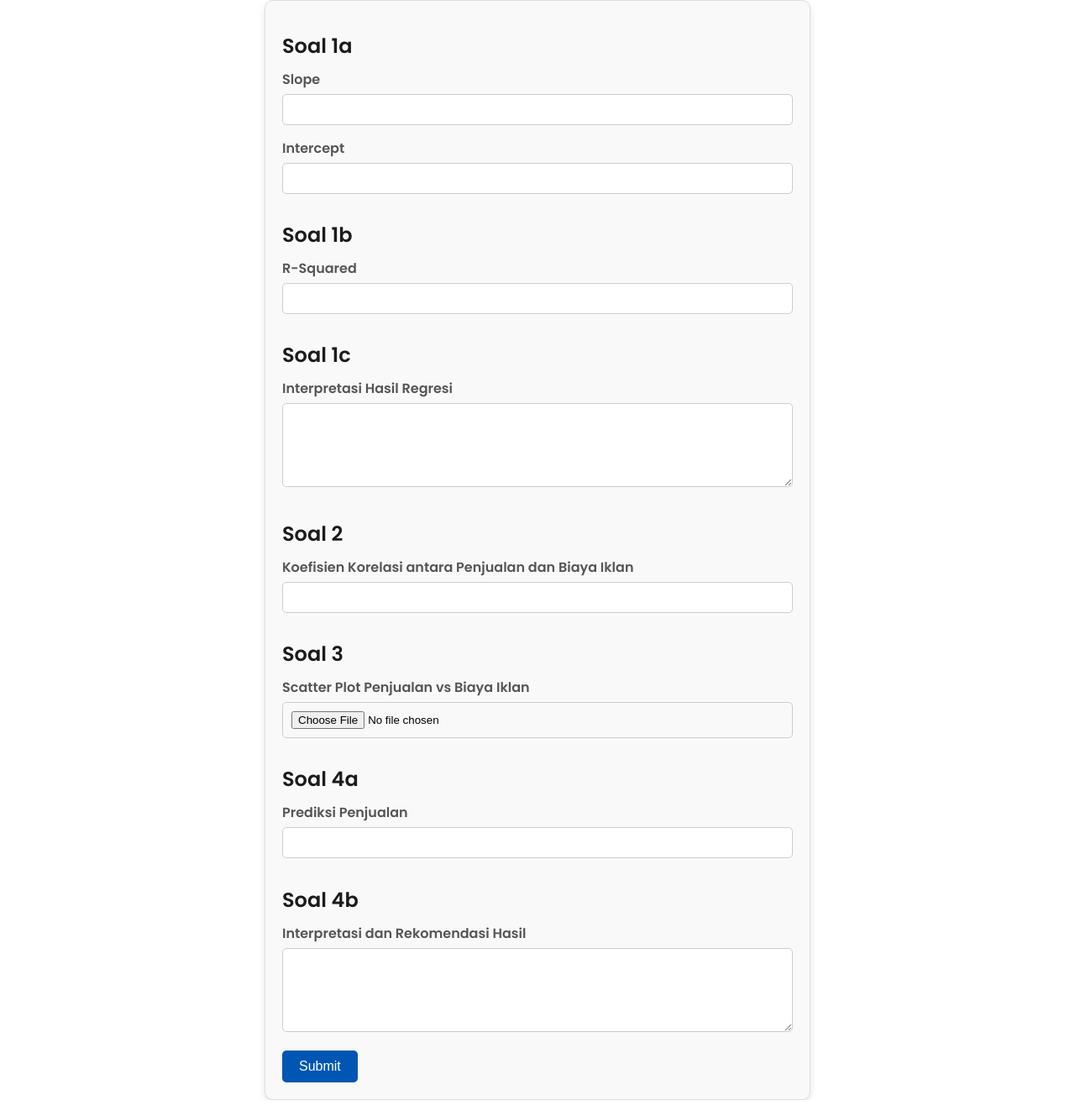
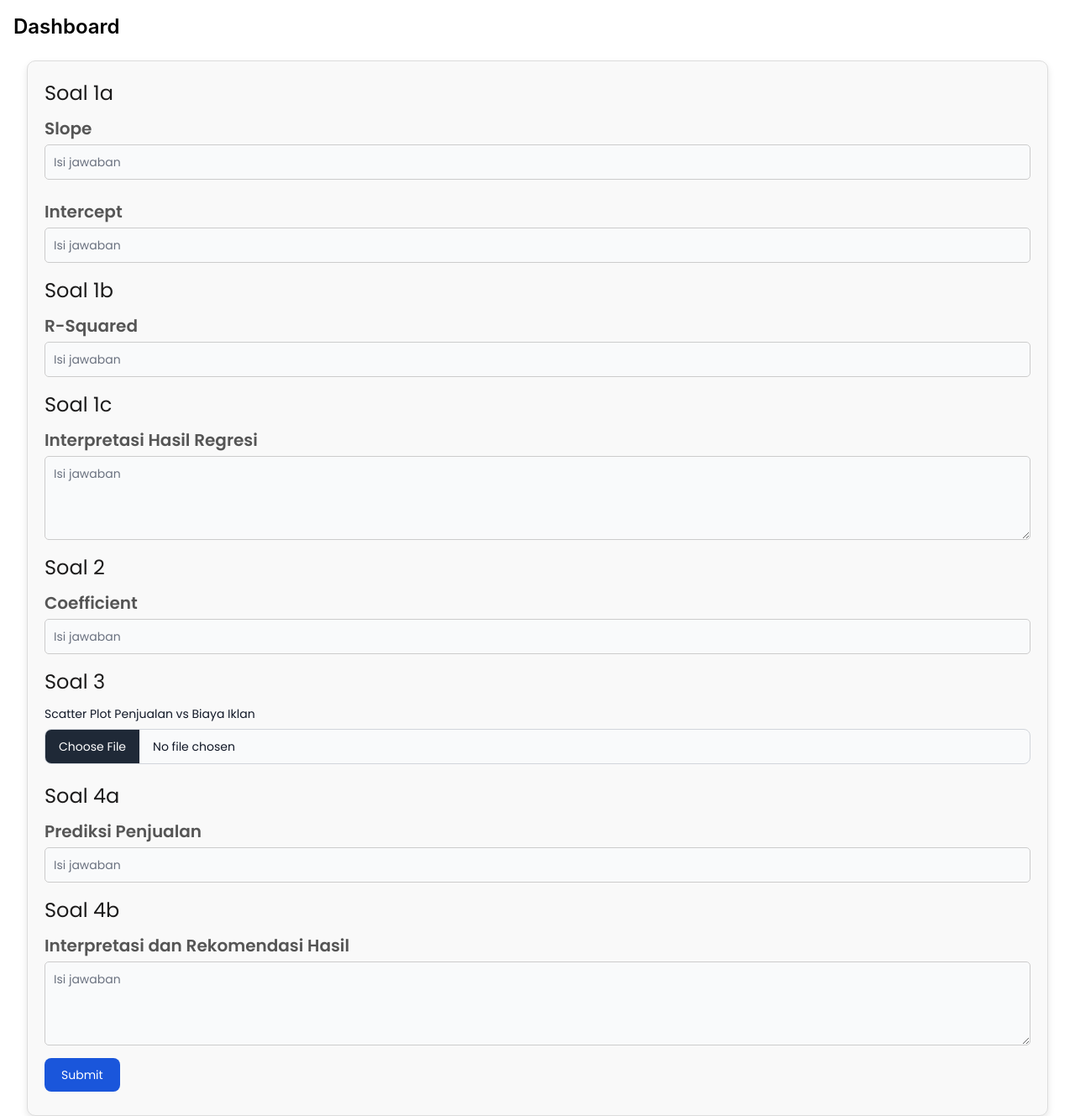
Before and after one commit to nabhylanr/frontend-bener, a React (Create React App) app in the folder frontend/client/: page / in a window 1280 px wide. Shown: the whole page at 84% size. Built offline with nearby package versions, Linux system fonts and the light colour scheme.

Commit message:
update tampilan

```diff
--- a/frontend/client/public/index.html
+++ b/frontend/client/public/index.html
@@ -10,6 +10,8 @@
       name="description"
       content="Web site created using create-react-app"
     />
+    <link href="https://cdn.jsdelivr.net/npm/flowbite@2.5.1/dist/flowbite.min.css" rel="stylesheet" />
+
     <link rel="apple-touch-icon" href="%PUBLIC_URL%/logo192.png" />
     <!--
       manifest.json provides metadata used when your web app is installed on a
@@ -27,7 +29,7 @@
     -->
     <title>React App</title>
   </head>
-  <body>
+  <body >
     <noscript>You need to enable JavaScript to run this app.</noscript>
     <div id="root"></div>
     <!--
@@ -40,5 +42,7 @@
       To begin the development, run `npm start` or `yarn start`.
       To create a production bundle, use `npm run build` or `yarn build`.
     -->
+    <script src="https://cdn.jsdelivr.net/npm/flowbite@2.5.1/dist/flowbite.min.js"></script>
+
   </body>
 </html>
--- a/frontend/client/src/App.css
+++ b/frontend/client/src/App.css
@@ -2,8 +2,8 @@
 .App {
   text-align: left;
   font-family: 'Poppins', sans-serif;
-  margin: 0 auto;
-  max-width: 650px;
+  margin: auto;
+  max-width: 95%;
   padding: 20px;
   box-sizing: border-box;
   border: 1px solid #ddd;
--- a/frontend/client/src/App.js
+++ b/frontend/client/src/App.js
@@ -57,27 +57,34 @@ function App() {
   };
 
   return (
+
+<>
+<nav class="bg-white border-gray-200 dark:bg-gray-900 mb-2">
+  <div class="max-w-screen-xl flex flex-wrap items-center justify-between mx-auto p-4">
+        <span class="self-center text-2xl font-semibold whitespace-nowrap dark:text-white">Dashboard</span>
+  </div>
+</nav>
+
+
+
     <div className="App">
       <h1>Soal 1a</h1>
-
       <div className="input-section">
         <div>
-          <label htmlFor="slope">Slope</label>
-          <input
-            type="text"
-            id="slope"
+          <div class="mb-6">
+            <label for="slope" class="block mb-2 text-sm font-medium text-gray-900 dark:text-white text-xl">Slope</label>
+            <input type="text" id="slope" class="bg-gray-50 border border-gray-300 text-gray-900 text-sm rounded-lg focus:ring-blue-00 focus:border-blue-500 block w-full p-2.5 dark:bg-gray-700 dark:border-gray-600 dark:placeholder-gray-400 dark:text-white dark:focus:ring-blue-500 dark:focus:border-blue-500"
                    value={slope}
                    onChange={(e) => setSlope(e.target.value)}
-          />
+                   placeholder="Isi jawaban"/>
+            </div>
           </div>
         <div>
-          <label htmlFor="intercept">Intercept</label>
-          <input
-            type="text"
-            id="intercept"
+          <label for="intercept" class="block mb-2 text-sm font-medium text-gray-900 dark:text-white text-xl">Intercept</label>
+          <input type="text" id="intercept" class="bg-gray-50 border border-gray-300 text-gray-900 text-sm rounded-lg focus:ring-blue-00 focus:border-blue-500 block w-full p-2.5 dark:bg-gray-700 dark:border-gray-600 dark:placeholder-gray-400 dark:text-white dark:focus:ring-blue-500 dark:focus:border-blue-500"
                    value={intercept}
                    onChange={(e) => setIntercept(e.target.value)}
-          />
+                   placeholder="Isi jawaban"/>
         </div>
       </div>
 
@@ -85,13 +92,11 @@ function App() {
 
       <div className="input-section">
         <div>
-          <label htmlFor="r_squared">R-Squared</label>
-          <input
-            type="text"
-            id="r_squared"
+        <label for="r_squared" class="block mb-2 text-sm font-medium text-gray-900 dark:text-white text-xl">R-Squared</label>
+        <input type="text" id="r_squared" class="bg-gray-50 border border-gray-300 text-gray-900 text-sm rounded-lg focus:ring-blue-00 focus:border-blue-500 block w-full p-2.5 dark:bg-gray-700 dark:border-gray-600 dark:placeholder-gray-400 dark:text-white dark:focus:ring-blue-500 dark:focus:border-blue-500"
                    value={r_squared}
                    onChange={(e) => setRSquared(e.target.value)}
-          />
+                   placeholder="Isi jawaban"/>
         </div>
       </div>
 
@@ -99,12 +104,12 @@ function App() {
 
       <div className="input-section">
         <div>
-          <label htmlFor="interpretation">Interpretasi Hasil Regresi</label>
-          <textarea
-            id="interpretation"
+
+        <label for="interpretation" class="block mb-2 text-sm font-medium text-gray-900 dark:text-white text-xl">Interpretasi Hasil Regresi</label>
+        <textarea id="message" rows="4" class="block p-2.5 w-full text-sm text-gray-900 bg-gray-50 rounded-lg border border-gray-300 focus:ring-blue-500 focus:border-blue-500 dark:bg-gray-700 dark:border-gray-600 dark:placeholder-gray-400 dark:text-white dark:focus:ring-blue-500 dark:focus:border-blue-500"
                    value={interpretation}
                    onChange={(e) => setInterpretation(e.target.value)}
-          />
+                   placeholder="Isi jawaban"/>
         </div>
       </div>
 
@@ -112,41 +117,31 @@ function App() {
 
       <div className="input-section">
         <div>
-          <label htmlFor="coefficient">Koefisien Korelasi antara Penjualan dan Biaya Iklan</label>
-          <input
-            type="text"
-            id="coefficient"
+        <label for="coefficient" class="block mb-2 text-sm font-medium text-gray-900 dark:text-white text-xl">Coefficient</label>
+        <input type="text" id="coefficientd" class="bg-gray-50 border border-gray-300 text-gray-900 text-sm rounded-lg focus:ring-blue-00 focus:border-blue-500 block w-full p-2.5 dark:bg-gray-700 dark:border-gray-600 dark:placeholder-gray-400 dark:text-white dark:focus:ring-blue-500 dark:focus:border-blue-500"
                    value={coefficient}
                    onChange={(e) => setCoefficient(e.target.value)}
-          />
+                   placeholder="Isi jawaban"/>
         </div>
       </div>
 
     <h1>Soal 3</h1>
-
-      <div className="input-section">
         <div>
-          <label htmlFor="scatter">Scatter Plot Penjualan vs Biaya Iklan</label>
-          <input
-            type="file"
-            id="scatter"
+          <label class="block mb-2 text-sm font-medium text-gray-900 dark:text-white" for="scatter">Scatter Plot Penjualan vs Biaya Iklan</label>
+<input class="block w-full mb-5 text-sm text-gray-900 border border-gray-300 rounded-lg cursor-pointer bg-gray-50 dark:text-gray-400 focus:outline-none dark:bg-gray-700 dark:border-gray-600 dark:placeholder-gray-400" id="scatter" type="file"
            accept=".png, .jpg, .jpeg"
-            onChange={handleImageChange}
-          />
-        </div>
+           onChange={handleImageChange} />
       </div>
 
       <h1>Soal 4a</h1>
 
       <div className="input-section">
         <div>
-          <label htmlFor="prediction">Prediksi Penjualan</label>
-          <input
-            type="text"
-            id="prediction"
+        <label for="prediction" class="block mb-2 text-sm font-medium text-gray-900 dark:text-white text-xl">Prediksi Penjualan</label>
+        <input type="text" id="prediction" class="bg-gray-50 border border-gray-300 text-gray-900 text-sm rounded-lg focus:ring-blue-00 focus:border-blue-500 block w-full p-2.5 dark:bg-gray-700 dark:border-gray-600 dark:placeholder-gray-400 dark:text-white dark:focus:ring-blue-500 dark:focus:border-blue-500"
                    value={prediction}
                    onChange={(e) => setPrediction(e.target.value)}
-          />
+                   placeholder="Isi jawaban"/>
         </div>
       </div>
 
@@ -154,16 +149,15 @@ function App() {
 
       <div className="input-section">
         <div>
-          <label htmlFor="recommendation">Interpretasi dan Rekomendasi Hasil</label>
-          <textarea
-            id="recommendation"
+        <label for="recommendation" class="block mb-2 text-sm font-medium text-gray-900 dark:text-white text-xl">Interpretasi dan Rekomendasi Hasil</label>
+        <textarea id="message" rows="4" class="block p-2.5 w-full text-sm text-gray-900 bg-gray-50 rounded-lg border border-gray-300 focus:ring-blue-500 focus:border-blue-500 dark:bg-gray-700 dark:border-gray-600 dark:placeholder-gray-400 dark:text-white dark:focus:ring-blue-500 dark:focus:border-blue-500"
                    value={recommendation}
                    onChange={(e) => setRecommendation(e.target.value)}
-          />
+                   placeholder="Isi jawaban"/>
+
         </div>
       </div>
-
-      <button onClick={handleSubmit}>Submit</button>
+      <button type="button" class="text-white bg-blue-700 hover:bg-blue-800 focus:ring-4 focus:ring-blue-300 font-medium rounded-lg text-sm px-5 py-2.5 me-2 mb-2 dark:bg-blue-600 dark:hover:bg-blue-700 focus:outline-none dark:focus:ring-blue-800" onClick={handleSubmit}>Submit</button>
 
         <div className="response">
           {responseMessage && (
@@ -174,6 +168,7 @@ function App() {
         </div>
     </div>
 
+</>
   );
 }
 
```
Lines whose indentation alone changed are shown as unchanged.
